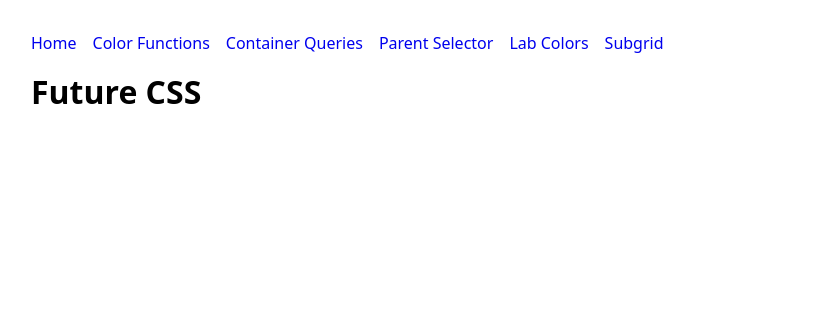
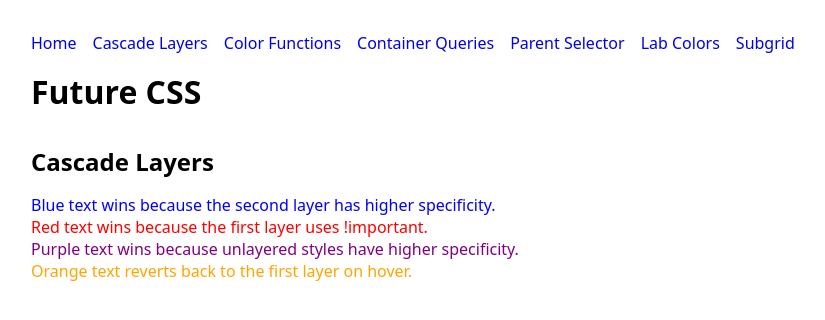
Before and after one commit to Draxerra/future-css, a Vue app: page /cascade in a window 1280 px wide. Shown: the top 320 px of the page, without its empty margins (25-850 px from the left). Built offline with nearby package versions, Linux system fonts and the light colour scheme.

Commit message:
Add cascade layers

```diff
--- a/src/App.vue
+++ b/src/App.vue
@@ -4,6 +4,7 @@
       <nav>
         <ul>
           <li><router-link to="/">Home</router-link></li>
+          <li><router-link to="/cascade">Cascade Layers</router-link></li>
           <li><router-link to="/colors">Color Functions</router-link></li>
           <li><router-link to="/container">Container Queries</router-link></li>
           <li><router-link to="/has">Parent Selector</router-link></li>
--- a/src/router.js
+++ b/src/router.js
@@ -1,6 +1,7 @@
 import { createRouter, createWebHistory } from "vue-router";
 
 import Home from "./routes/Home.vue";
+import CascadeLayers from "./routes/CascadeLayers.vue";
 import ColorFunctions from "./routes/ColorFunctions.vue";
 import ContainerQueries from "./routes/ContainerQueries.vue";
 import Has from "./routes/Has.vue";
@@ -9,6 +10,7 @@ import Subgrid from "./routes/Subgrid.vue";
 
 const routes = [
   { path: "/", component: Home },
+  { path: "/cascade", component: CascadeLayers },
   { path: "/colors", component: ColorFunctions },
   { path: "/container", component: ContainerQueries },
   { path: "/lab", component: Lab },
--- /dev/null
+++ b/src/routes/CascadeLayers.vue
@@ -0,0 +1,65 @@
+<template>
+  <section id="cascade-layers" aria-labelledby="cascade-layers-header">
+    <h2>Cascade Layers</h2>
+    <div class="layer">
+      <span class="text">
+        Blue text wins because the second layer has higher specificity.
+      </span>
+      <div class="text">
+        Red text wins because the first layer uses !important.
+      </div>
+      <a class="text">
+        Purple text wins because unlayered styles have higher specificity.
+      </a>
+      <p class="text">Orange text reverts back to the first layer on hover.</p>
+    </div>
+    <p class="not-supported">
+      Your browser does not support cascade layers. :(
+    </p>
+  </section>
+</template>
+
+<style scoped>
+@layer base {
+  .layer span.text {
+    color: red;
+  }
+  .layer div.text {
+    color: red !important;
+  }
+  .layer a.text {
+    color: red;
+  }
+  .layer p.text {
+    color: red;
+  }
+}
+@layer components {
+  .layer span {
+    color: blue;
+  }
+  .layer div {
+    color: blue;
+  }
+  .layer a.text {
+    color: orange;
+  }
+  .layer p {
+    color: orange;
+  }
+  .layer p:hover {
+    color: revert-layer;
+  }
+}
+.layer a {
+  color: purple;
+}
+@supports not (color: revert-layer) {
+  .supported {
+    display: none;
+  }
+  .not-supported {
+    display: revert;
+  }
+}
+</style>
```
